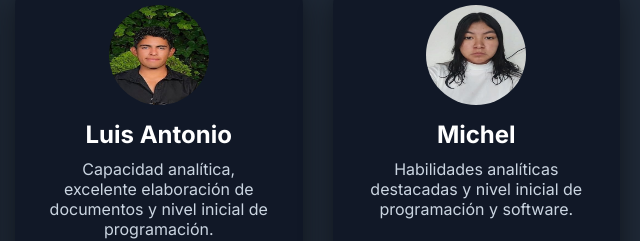
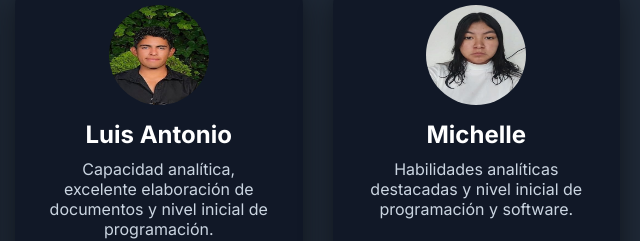
Before and after one commit to isidrogom49-dot/Sys.-Innov, a plain HTML site: page sobre.html in a window 1280 px wide. Shown: the part 820-1061 px from the top of the page, 640-1280 px from the left. Drawn offline with nearby package versions, Linux system fonts and the light colour scheme.

Commit message:
Fix formatting issues in sobre.html
se modifico el nombre linea 60

```diff
--- a/sobre.html
+++ b/sobre.html
@@ -57,7 +57,7 @@
       </div>
       <div class="project-card" data-aos="fade-up" data-aos-delay="450">
         <img src="img/MICH.jpg" alt="Michel" class="project-icon">
-        <h3>Michel</h3>
+        <h3>Michelle</h3>
         <p>Habilidades analíticas destacadas y nivel inicial de programación y software.</p>
       </div>
       <div class="project-card" data-aos="fade-up" data-aos-delay="600">
```
